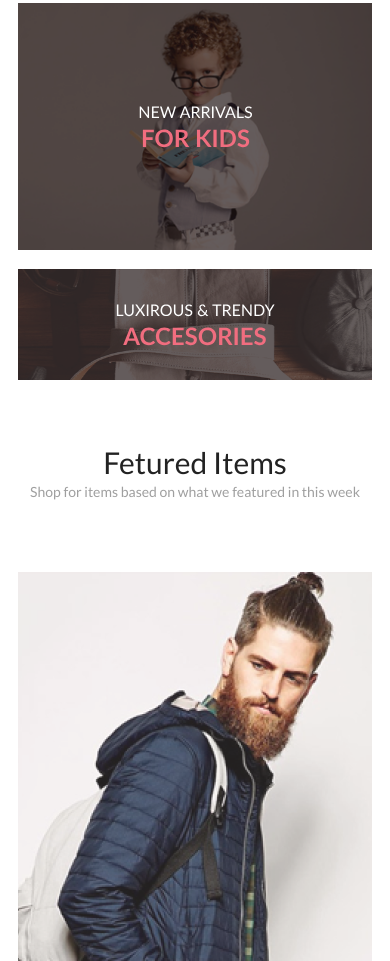
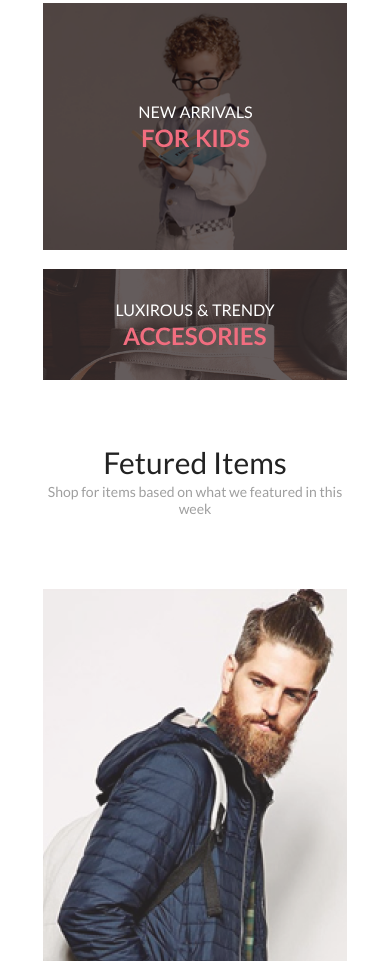
Before and after one commit to AlexCh1975/HTML_DigitalMarketing, a plain HTML site: page app/index.html in a window 390 px wide. Shown: the part 1039-2000 px from the top of the page. Drawn offline with Linux system fonts and the light colour scheme.

Commit message:
change file style.css, 767px-320px, DZ_14

```diff
--- a/app/style/style.css
+++ b/app/style/style.css
@@ -532,7 +532,7 @@ body{
 
 @media(max-width:767px){
     .center{
-        max-width: 360px;
+        max-width: 310px;
     }
 
     .header__forma, .header__basket, .top__img{
@@ -568,6 +568,10 @@ body{
         margin-bottom: 41px;
     }
 
+    .product__text{
+        text-align: center;
+    }
+
 
     .rew__text{
         font-size: 18px;
```
